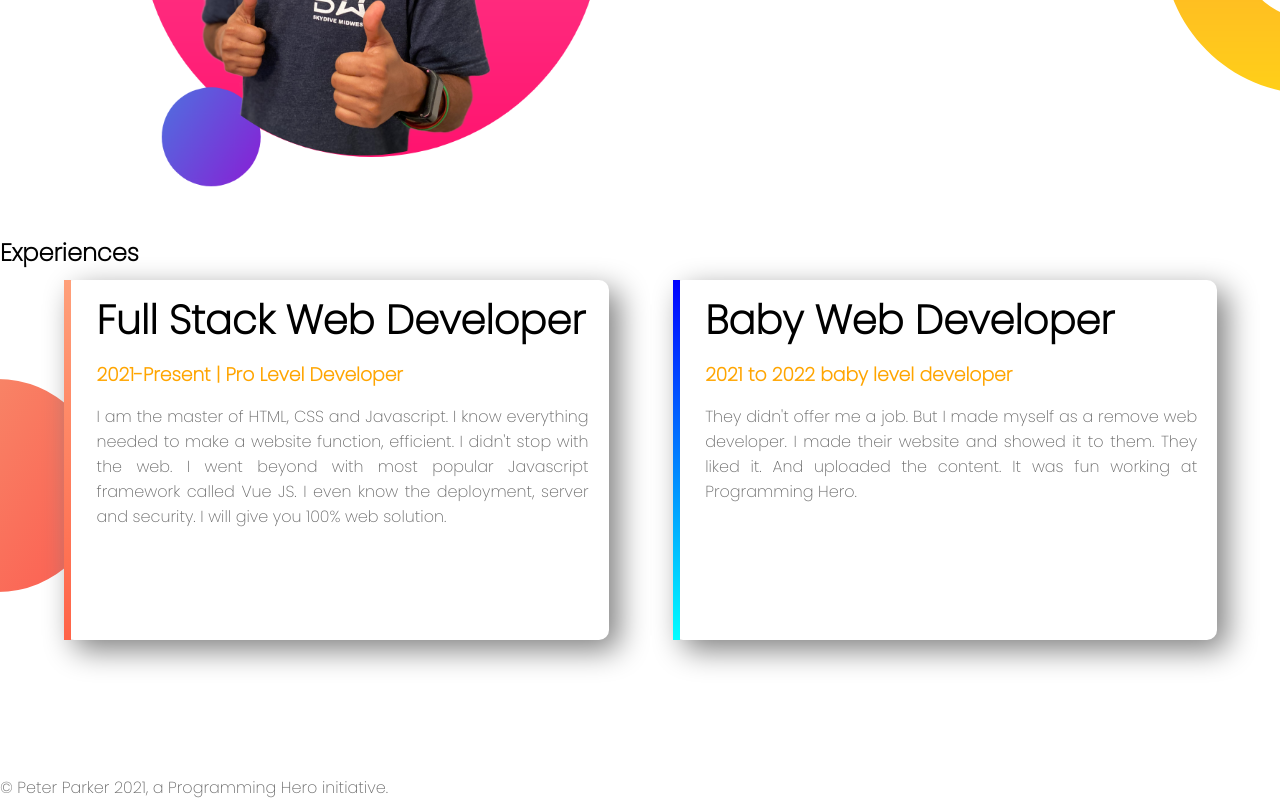
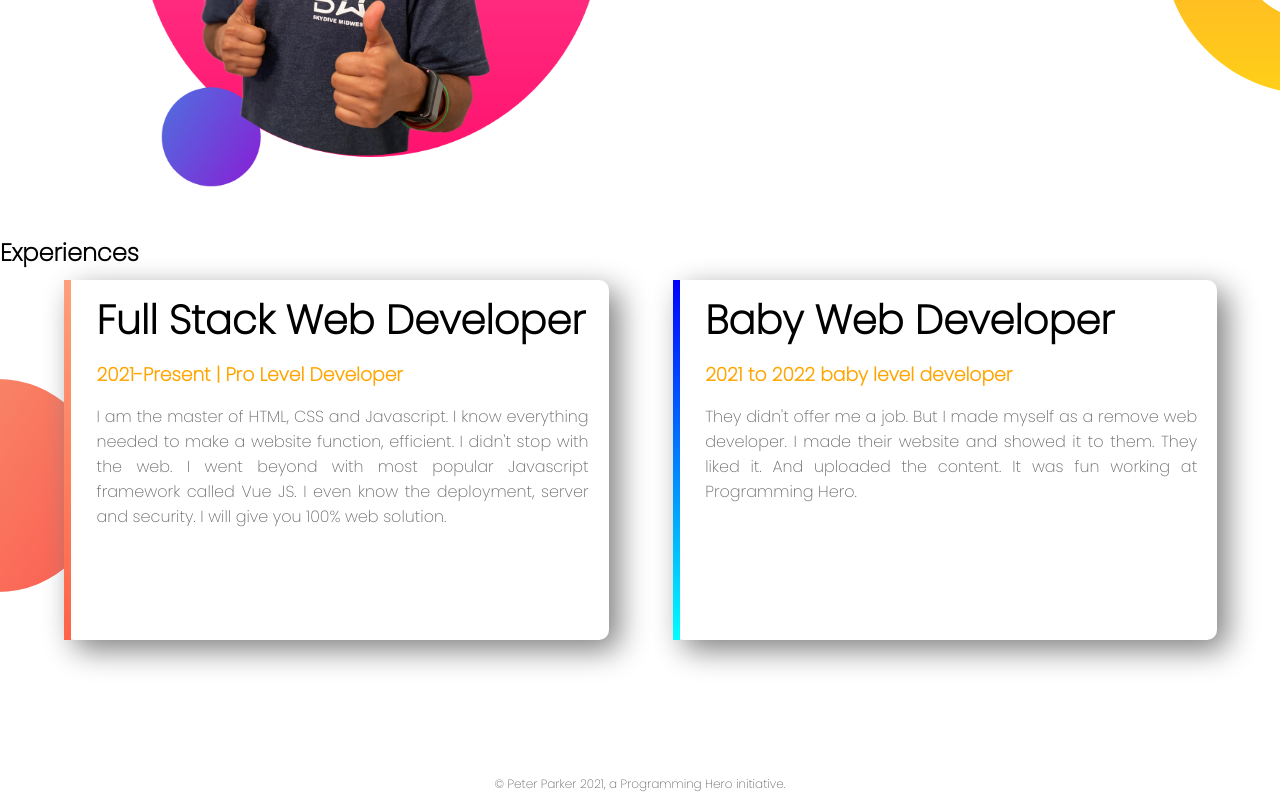
Before and after one commit to marzan131390/web-portfolio, a plain HTML site: page index.html in a window 1280 px wide. Shown: the part 845-1645 px from the top of the page. Drawn offline with Linux system fonts and the light colour scheme.

Commit message:
final code

```diff
--- a/css/style.css
+++ b/css/style.css
@@ -112,3 +112,8 @@ section {
     border-image: linear-gradient(180deg, blue, cyan);
     border-image-slice: 1;
 }
+
+footer p {
+    text-align: center;
+    font-size: 12px;
+}
```
